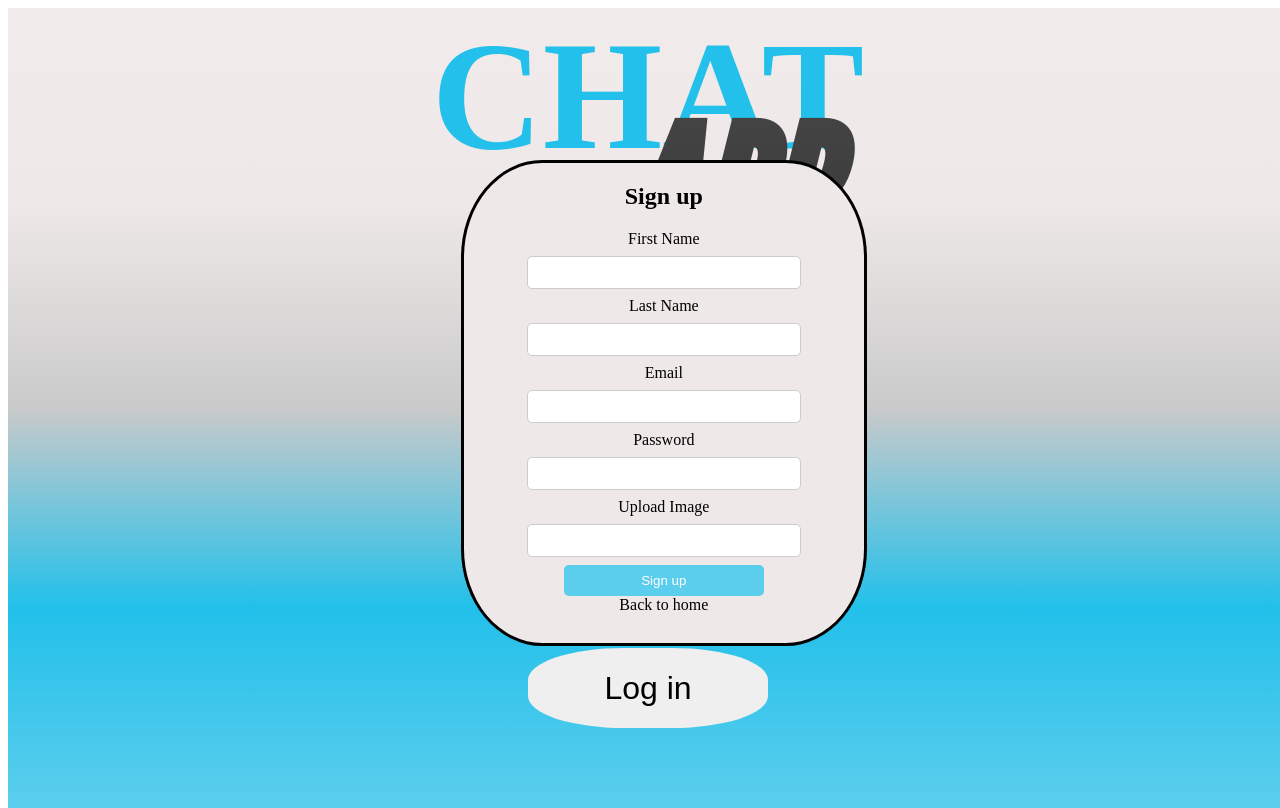
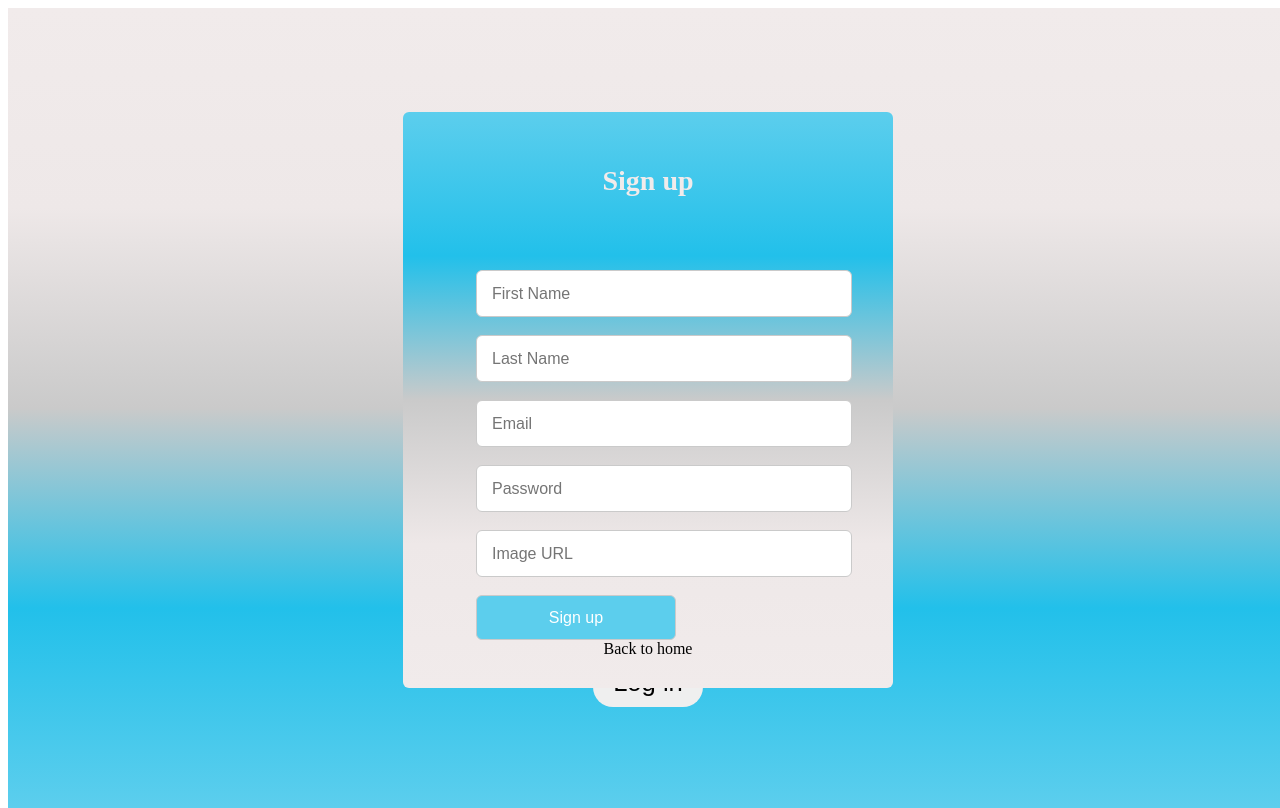
Before and after one commit to sdbarlow/ChatApp, a React (Create React App) app in the folder frontend/: page /SignUp in a window 1280 px wide. Built offline with nearby package versions, Linux system fonts and the light colour scheme; no server answers; the HTML template or start-up script is replaced by a standard one; a web font is replaced by a local one.

Commit message:
more styling

```diff
--- a/frontend/src/Styles/Home.css
+++ b/frontend/src/Styles/Home.css
@@ -6,7 +6,7 @@
     height: 100vh;
     width: 100vw;
     background: linear-gradient(to bottom, #F1EBEB, #EEE8E8, #CACACA, #22C0EA, #5CCEED);
-
+    overflow-y: hidden;
 }
 
 
@@ -25,10 +25,11 @@
     align-items: center;
     height: 40vh;
     width: 100vw;
+    padding-top: 10vh;
   }
 
   #chat {
-    font-size: 12vw;
+    font-size: 16vw;
     margin: 0;
     font-family: "Zen Dots", cursive;
     color: #22c0ea;
@@ -39,7 +40,7 @@
     margin-left: 1em;
     padding: 0;
     font-style: italic;
-    font-size: 15vw;
+    font-size: 20vw;
     font-family: "League Gothic", sans-serif;
     background: linear-gradient(#eee, #333);
     background-repeat: no-repeat;
@@ -49,6 +50,7 @@
     -webkit-text-fill-color: transparent;
     -webkit-text-fill-color: rgba(255,255,255,.01);
   }
+
   @keyframes animate {
     0% {
       background: linear-gradient(#eee, #333);
@@ -102,19 +104,63 @@
   }
 
 #log-in-button{
-    margin-top: 10vh;
-    border-radius: 40%;
-    height: 10vh;
-    width:30vh;
-    border: 5vh;
-    font-size: 4vh;
+  padding: 10px 20px;
+  border-radius: 20px;
+  font-size: 4vw;
+  margin-top: 100px;
+  margin-bottom: 80px;
+  border: 0px;
+}
+
+#sign-up-button:hover{
+  cursor: pointer;
+  font-size: 5vw;
+  box-shadow: 0px 3px 3px 0px;
+}
+
+#log-in-button:hover{
+  cursor: pointer;
+  font-size: 5vw;
+  box-shadow: 0px 3px 3px 0px;
 }
 
 #sign-up-button{
-    margin-top: 10vh;
     border-radius: 40%;
-    height: 10vh;
-    width:30vh;
-    border: 5vh;
-    font-size: 4vh;
+    padding: 10px 20px;
+    border-radius: 20px;
+    font-size: 4vw;
+    border: 0px;
 }
+
+
+
+.links:hover{
+  text-decoration: none;
+  cursor: pointer;
+}
+
+@media screen and (min-width: 970px) {
+  #chat{
+    font-size: 10vw;
+  }
+  #app{
+    font-size: 12.5vw;
+  }
+  #log-in-button{
+    font-size: 2vw;
+  }
+  #sign-up-button{
+    font-size: 2vw;
+  }
+  #log-in-button:hover{
+    cursor: pointer;
+    font-size: 3vw;
+    box-shadow: 0px 3px 3px 0px;
+  }
+  #sign-up-button:hover{
+    cursor: pointer;
+    font-size: 3vw;
+    box-shadow: 0px 3px 3px 0px;
+  }
+
+}
--- a/frontend/src/Styles/LogIn.css
+++ b/frontend/src/Styles/LogIn.css
@@ -1,20 +1,28 @@
+#log-in-page{
+  position: absolute;
+  height: 100vh;
+  width: 100%;
+  top:0;
+
+  display: flex;
+  justify-content: center;
+  align-items: center;
+}
+
 #log-in-container{
     position: absolute;
     display: flex;
     flex-direction: column;
     justify-content: center;
     align-items: center;
-    top:40vh;
     height: 30vh;
-    left: 36vw;
     width:50vh;
     border: 3px solid black;
-    border-radius: 20%;
+    border-radius: 6px;
     background-color: #EEE8E8;
 }
 
 #log-in-form {
-    margin-top: 1px;
     display: flex;
     flex-direction: column;
     align-items: center;
--- a/frontend/src/Styles/SignUp.css
+++ b/frontend/src/Styles/SignUp.css
@@ -1,15 +1,31 @@
+#sign-up-page{
+  position: absolute;
+  height: 100vh;
+  width: 100%;
+  top:0;
+
+  display: flex;
+  justify-content: center;
+  align-items: center;
+}
+
 #sign-up-container{
     position: absolute;
     display: flex;
     flex-direction: column;
     align-items: center;
-    top:20vh;
-    height: 60vh;
-    left: 36vw;
-    width:50vh;
-    border: 3px solid black;
-    border-radius: 20%;
-    background-color: #EEE8E8;
+    justify-content: center;
+    padding: 30px;
+    max-width:430px;
+    width: 100%;
+    border-radius: 6px;
+    background: linear-gradient(to bottom, #5CCEED, #22C0EA, #CACACA, #EEE8E8, #F1EBEB);
+}
+
+#header{
+  font-size: 28px;
+  font-weight: 600;
+  color:#F1EBEB;
 }
 
   #input-form {
@@ -18,10 +34,32 @@
     align-items: center;
     width: 80%;
     max-width: 400px;
+    margin-top: 30px;
   }
 
-  .labels {
-    margin-bottom: 0.5rem;
+  #input-form {
+    margin-top: 30px;
+  }
+
+  #input-form .field{
+    height: 45px;
+    width: 100%;
+    margin-top: 20px;
+  }
+
+  #input-form input,
+  #input-form button{
+    height: 100%;
+    width: 100%;
+    border: none;
+    font-size: 16px;
+    font-weight: 400;
+    border-radius: 6px;
+  }
+
+  #input-form input{
+    padding: 0 15px;
+    border: 1px solid #CACACA;
   }
 
   .inputs {
--- a/frontend/src/components/Home.js
+++ b/frontend/src/components/Home.js
@@ -11,8 +11,8 @@ function Home() {
       <h1 id="app">APP<span id="filler"> '</span></h1>
     </div>
     <div id="buttons-container">
-      <button id="sign-up-button"><Link to="/SignUp">Sign up</Link></button>
-      <button id="log-in-button"><Link to="/LogIn">Log in</Link></button>
+      <button id="sign-up-button"><Link className="links" to="/SignUp">Sign up</Link></button>
+      <button id="log-in-button"><Link className="links" to="/LogIn">Log in</Link></button>
     </div>
     </div>
     <Outlet/>
--- a/frontend/src/components/LogIn.js
+++ b/frontend/src/components/LogIn.js
@@ -21,6 +21,7 @@ function LoginModal({ onLogin }) {
 
 
   return (
+    <div id="log-in-page">
     <div id="log-in-container">
       <h2>Log in</h2>
       <form id="log-in-form" onSubmit={handlesubmit}>
@@ -32,6 +33,7 @@ function LoginModal({ onLogin }) {
       </form>
       <Link to="/">Back to home</Link>
     </div>
+    </div>
   );
 }
 
--- a/frontend/src/components/SignUp.js
+++ b/frontend/src/components/SignUp.js
@@ -11,27 +11,36 @@ function SignUpModal({ submitFunction }) {
 
 
   return (
+    <div id="sign-up-page">
     <div id="sign-up-container">
-      <h2>Sign up</h2>
+      <h2 id='header'>Sign up</h2>
       <form id="input-form" onSubmit={handleSubmit}>
-        <label className="labels" htmlFor="firstName">First Name</label>
-        <input className="inputs" type="text" id="firstName" name="first_name"/>
+        <div className="field input-field" htmlFor="firstName">
+        <input className="inputs" placeholder="First Name" type="text" id="firstName" name="first_name"/>
+        </div>
 
-        <label className="labels"  htmlFor="lastName">Last Name</label>
-        <input className="inputs" type="text" id="lastName" name="last_name"/>
+        <div className="field input-field"  htmlFor="lastName">
+        <input className="inputs" placeholder="Last Name" type="text" id="lastName" name="last_name"/>
+        </div>
 
-        <label className="labels"  htmlFor="email">Email</label>
-        <input className="inputs" type="email" id="email" name="email"/>
+        <div className="field input-field"  htmlFor="email">
+        <input className="inputs" placeholder="Email" type="email" id="email" name="email"/>
+        </div>
 
-        <label className="labels"  htmlFor="password">Password</label>
-        <input className="inputs" type="password" id="password" name="password"/>
+        <div className="field input-field"  htmlFor="password">
+        <input className="inputs" placeholder="Password" type="password" id="password" name="password"/>
+        </div>
 
-        <label className="labels"  htmlFor="image">Upload Image</label>
-        <input className="inputs" type="text" id="image" name="img"/>
+        <div className="field input-field"  htmlFor="image">
+        <input className="inputs" placeholder="Image URL" type="text" id="image" name="img"/>
+        </div>
 
+        <div className="field input-field"  htmlFor="image">
         <input id="submit" type="submit" value="Sign up"/>
+        </div>
       </form>
       <Link to="/">Back to home</Link>
+    </div>
     </div>
   );
 }
```
Also changed, not shown: 1 other file (tests, documents, lock files or other folders).
